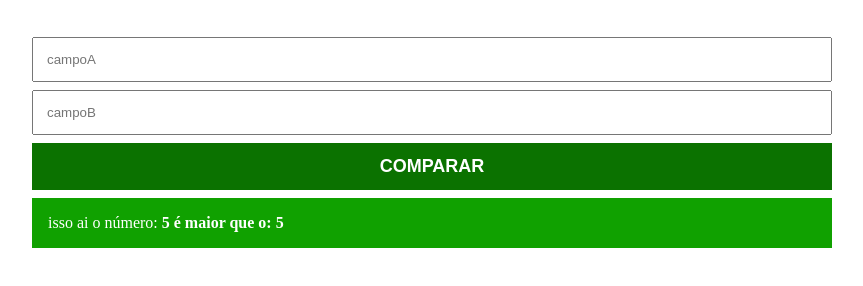
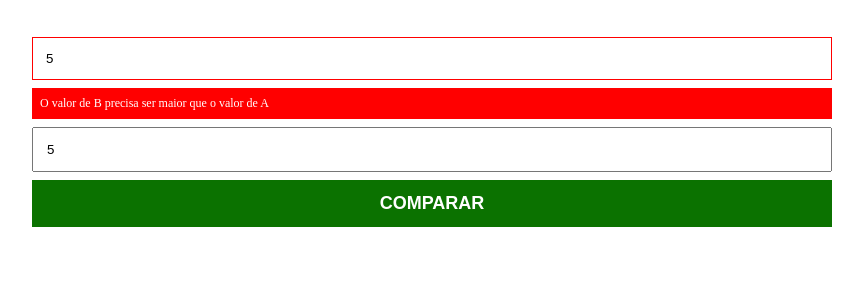
Before and after one commit to cerqueira21/exercicio_HTML_JS, a plain HTML site: page index.html in a window 1280 px wide. Both pictures are taken after typing "5", "5" into the empty fields and a click on the button "COMPARAR". Shown: the part 120-406 px from the top of the page, without its empty margins (208-1071 px from the left). Drawn offline with Linux system fonts and the light colour scheme.

Commit message:
atualizando codigo js

```diff
--- a/index.html
+++ b/index.html
@@ -11,9 +11,10 @@
         <h1>Comparando números</h1>
         <form id="form-comparacao">
             <input type="number" id="n1" required placeholder="campoA"/>
+            <p class="error-message">O valor de B precisa ser maior que o valor de A</p>
             <input type="number" id="n2" required placeholder="campoB"/>
             <button id="btn" type="submit">COMPARAR</button>
-            <p class="error-message">O valor de B precisa ser maior que o valor de A</p>
+
         </form>
         <p class="success-message"></p>
     </div>
--- a/mais.js
+++ b/mais.js
@@ -1,44 +1,35 @@
 const form = document.getElementById('form-comparacao');
-let  formCompara = false;
-let campoA = parseFloat(document.getElementById('n1').value);
-let campoB = parseFloat(document.getElementById('n1').value);
 
-function comparacao(campoA, campoB){
+function comparacao(campoA, campoB) {
     return campoB > campoA;
 }
 
+form.addEventListener('submit', function(e) {
+    e.preventDefault();
+    const campoA = Number(document.getElementById('n1').value);
+    const campoB = Number(document.getElementById('n2').value);
+    const mensagemSucesso = `O número: <b>${campoB}</b> é maior que o: <b>${campoA}</b>`;
+    const conteinerMsgSucesso = document.querySelector('.success-message');
+    const conteinerMsgErro = document.querySelector('.error-message');
 
-form.addEventListener('submit', function(e){
-    e.preventDefault();
-    const campoA = document.getElementById('n1');
-    const campoB = document.getElementById('n2');
-    const mensagemSucesso = `isso ai o número: <b>${campoB.value} é maior que o: <b>${campoA.value}`;
+    const formCompara = comparacao(campoA, campoB);
 
-    formCompara=comparacao(campoB.value);
-
-    if (comparacao){
-        const conteinerMsgSucesso = document.querySelector('.success-message');
+    if (formCompara) {
         conteinerMsgSucesso.innerHTML = mensagemSucesso;
         conteinerMsgSucesso.style.display = 'block';
 
-        campoA.value = '';
-        campoB.value = '';
+        document.getElementById('n1').value = ' ';
+        document.getElementById('n2').value = ' ';
+
+        document.getElementById('n1').style.border = '1px solid #ced4da';
+        conteinerMsgErro.style.display = 'none';
+    } else {
+        document.getElementById('n1').style.border = '1px solid red';
+        conteinerMsgErro.style.display = 'block';
+        conteinerMsgSucesso.style.display = 'none';
+
     }
-    else{
-        numero1.style.border = '1px solid red';
-        document.querySelector('.error-message').style.display = 'block';
-    }
-})
+});
 
-numero1.addEventListener('keyup', function(e){
-    console.log(e.target.value);
-    formCompara=comparacao(e.target.value);
-
-    if (formCompara){
-        campoA.classList.add('error');
-        document.querySelector('error-message').style.display= 'none';
-    } else{
-        campoA.classList.remove('error');
-        document.querySelector('error-message').style.display= 'block';
-    }
-})
+campoA.addEventListener('keyup', function(e) {
+});
```
